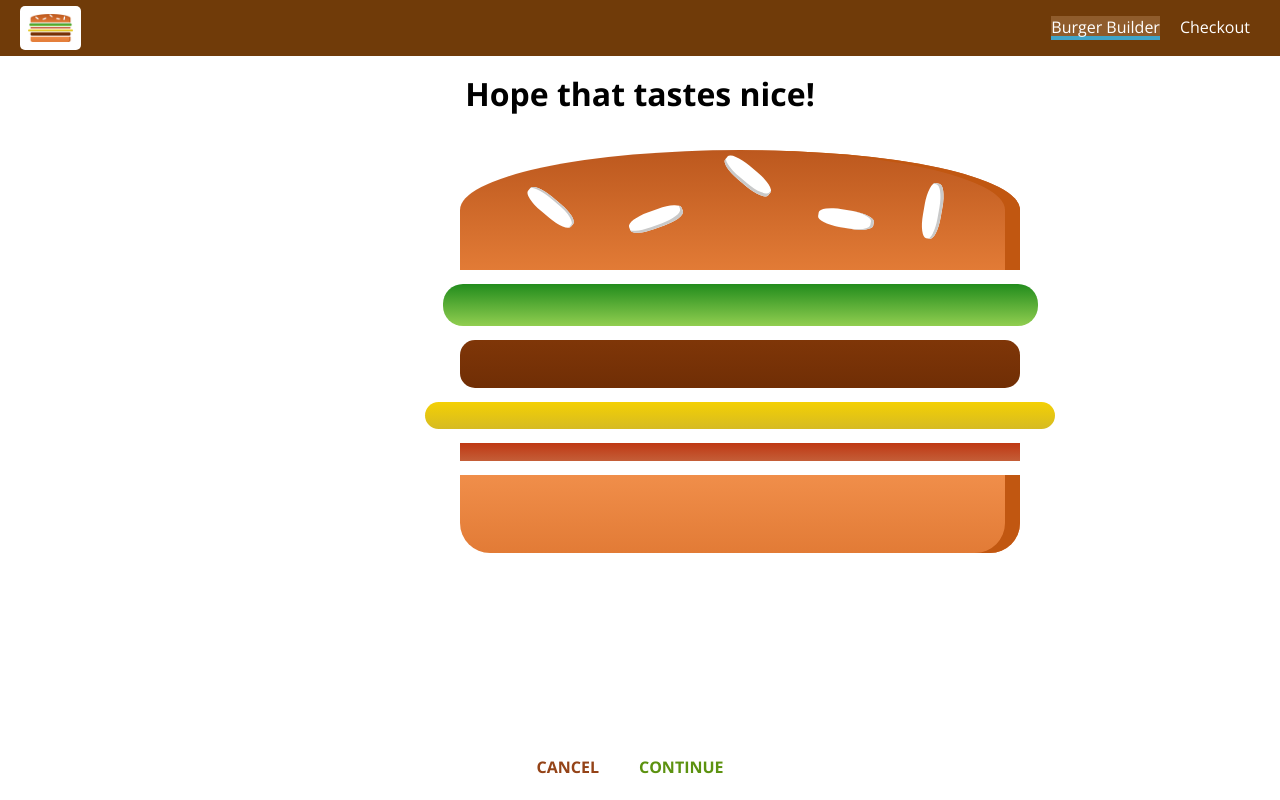
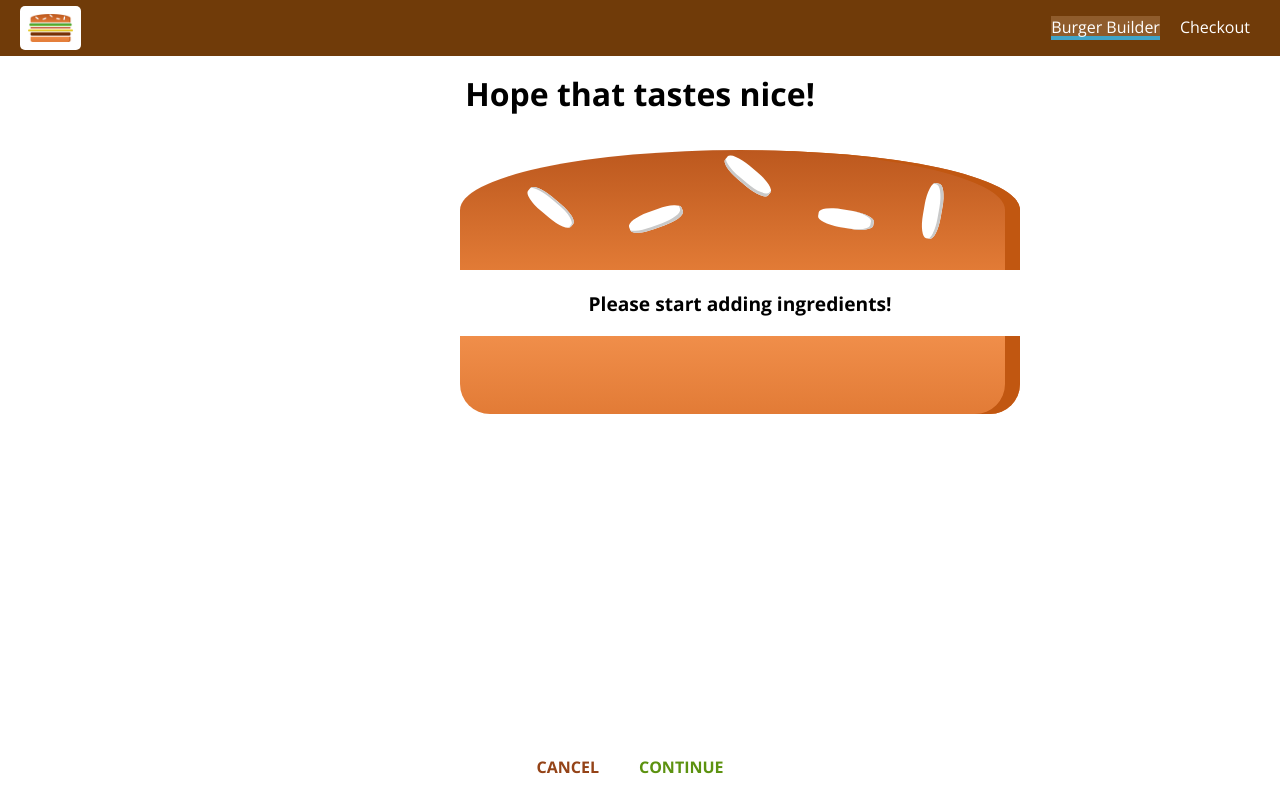
Before and after one commit to LukaszBigos/burger-builder, a React app: page /checkout in a window 1280 px wide. Built offline with nearby package versions, Linux system fonts and the light colour scheme.

Commit message:
order submission

```diff
--- a/src/components/Order/CheckoutSummary/CheckoutSummary.js
+++ b/src/components/Order/CheckoutSummary/CheckoutSummary.js
@@ -13,10 +13,10 @@
       </div>
       <Button
       btnType="Danger"
-      clicked>CANCEL</Button>
+      clicked={props.checkoutCancelled}>CANCEL</Button>
       <Button
       btnType="Success"
-      clicked>CONTINUE</Button>
+      clicked={props.checkoutContinued}>CONTINUE</Button>
     </div>
   );
 }
--- a/src/containers/BurgerBuilder/BurgerBuilder.js
+++ b/src/containers/BurgerBuilder/BurgerBuilder.js
@@ -94,28 +94,22 @@
 
     purchaseContinueHandler = () => {
         // alert('You continue!');
-        this.setState({ loading: true });
-        const order = {
-            ingredients: this.state.ingredients,
-            price: this.state.totalPrice,
-            customer: {
-                name: 'Luki',
-                address: {
-                    street: 'Pewel Wielka 458',
-                    zipCode: '34-340',
-                    country: 'Poland'
-                },
-                email: 'luki.bigos@test.com'
-            },
-            deliveryMethod: 'Uber Eats'
+
+        const queryParams = [];
+
+        for (let i in this.state.ingredients) {
+            queryParams.push(encodeURIComponent(i) + '=' + encodeURIComponent(this.state.ingredients[i]));
         }
-        axios.post('/orders.json', order)
-            .then(response =>
-                this.setState({ loading: false, purchasing: false })
-            )
-            .catch((error) => {
-                this.setState({ loading: false, purchasing: false });
-            });
+
+        queryParams.push('price=' + this.state.totalPrice);
+
+        const queryString = queryParams.join('&');
+
+        this.props.history.push({
+            pathname: '/checkout',
+            search: '?' + queryString
+
+        });
     }
 
     render() {
--- a/src/containers/Checkout/Checkout.js
+++ b/src/containers/Checkout/Checkout.js
@@ -1,22 +1,50 @@
 import React, { Component } from 'react';
+import { Route } from 'react-router-dom';
 
 import CheckoutSummary from '../../components/Order/CheckoutSummary/CheckoutSummary';
+import ContactData from '../../containers/Checkout/ContactData/ContactData';
 
 class Checkout extends Component {
 
   state = {
-    ingredients: {
-      salad: 1,
-      meat: 1,
-      cheese: 1,
-      bacon: 1
+    ingredients: null,
+    price: 0
+  }
+
+  componentWillMount() {
+    const query = new URLSearchParams(this.props.location.search);
+    const ingredients = {};
+    let price = 0;
+
+    for (let param of query.entries()) {
+      if (param[0] === 'price') {
+        price = param[1];
+      } else {
+        ingredients[param[0]] = +param[1];
+      }
     }
+    this.setState({ ingredients: ingredients, totalPrice: price });
+  }
+
+  checkoutCancelledHandler = () => {
+    this.props.history.goBack();
+  }
+
+  checkoutContinuedHandler = () => {
+    this.props.history.replace('/checkout/contact-data');
   }
 
   render() {
     return (
       <div>
-        <CheckoutSummary ingredients={this.state.ingredients}/>
+        <CheckoutSummary
+          ingredients={this.state.ingredients}
+          checkoutCancelled={this.checkoutCancelledHandler}
+          checkoutContinued={this.checkoutContinuedHandler}
+        />
+        <Route
+          path={this.props.match.path + '/contact-data'}
+          render={(props) => (<ContactData ingredients={this.state.ingredients} price={this.state.totalPrice} {...props}/>)} />
       </div>
     );
   }
--- /dev/null
+++ b/src/containers/Checkout/ContactData/ContactData.css
@@ -0,0 +1,18 @@
+.ContactData {
+  margin: 20px auto;
+  width: 80%;
+  text-align: center;
+  box-shadow: 0 2px 3px #ccc;
+  border: 1px solid #eee;
+  padding: 10px;
+}
+
+.ContactData input {
+  display: block;
+}
+
+@media (min-width: 600px) {
+  .ContactData {
+    width: 500px;
+  }
+}
--- /dev/null
+++ b/src/containers/Checkout/ContactData/ContactData.js
@@ -0,0 +1,70 @@
+import React, { Component } from 'react';
+import Button from '../../../components/UI/Button/Button';
+import axios from '../../../axios-orders';
+import Spinner from '../../../components/UI/Spinner/Spinner';
+
+import classes from './ContactData.css';
+
+class ContactData extends Component {
+
+  state = {
+    name: '',
+    email: '',
+    address: {
+      street: '',
+      postalCode: ''
+    },
+    loading: false
+  };
+
+  orderHandler = (event) => {
+    event.preventDefault();
+    this.setState({ loading: true });
+    const order = {
+      ingredients: this.props.ingredients,
+      price: this.props.price,
+      customer: {
+        name: 'Luki',
+        address: {
+          street: 'Pewel Wielka 458',
+          zipCode: '34-340',
+          country: 'Poland'
+        },
+        email: 'luki.bigos@test.com'
+      },
+      deliveryMethod: 'Uber Eats'
+    }
+    axios.post('/orders.json', order)
+      .then(response => {
+        this.setState({ loading: false });
+        this.props.history.push('/');
+      }
+      )
+      .catch((error) => {
+        this.setState({ loading: false });
+      });
+    console.log(this.props);
+  }
+
+  render() {
+    let form = (<form>
+      <input type="text" name="name" placeholder="Enter your name" />
+      <input type="text" name="email" placeholder="Enter your email" />
+      <input type="text" name="street" placeholder="Your street" />
+      <input type="text" name="postal" placeholder="Your Postal Code" />
+      <Button btnType="Success" clicked={this.orderHandler}>ORDER</Button>
+    </form>);
+    if (this.state.loading) {
+      form = <Spinner />
+    }
+    return (
+      <div className={classes.ContactData}>
+        <h4>Enter contact data</h4>
+        {form}
+      </div>
+    );
+  }
+
+}
+
+export default ContactData;
```
